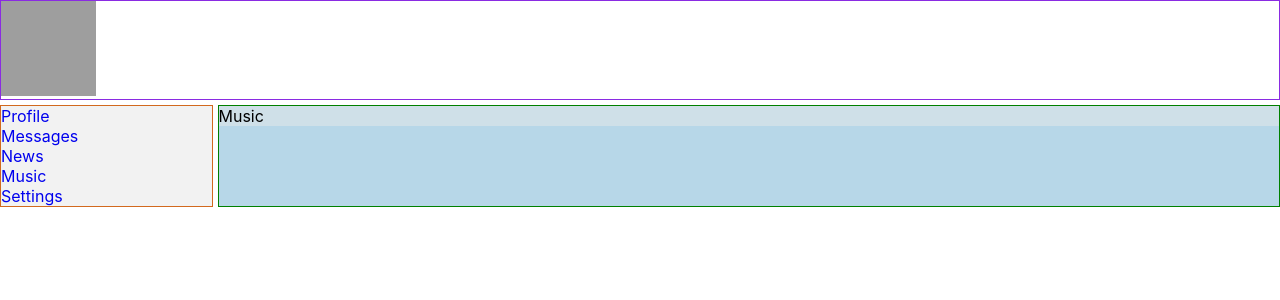
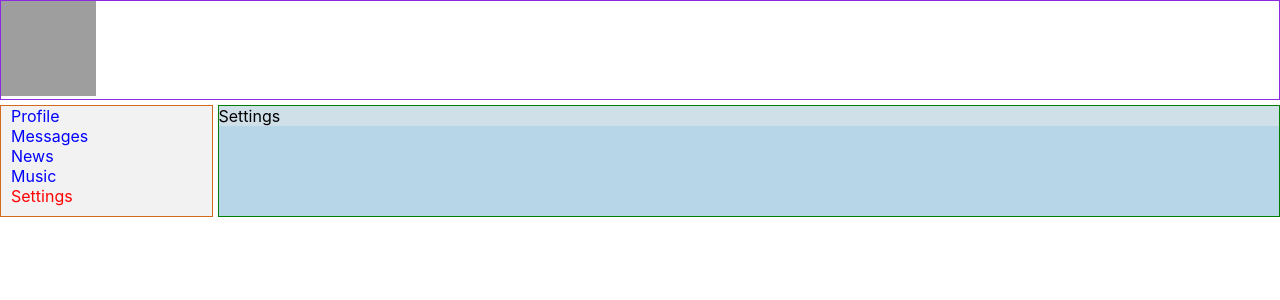
Before and after one commit to Multikus/socialNetwork_itCamasutra, a React (Create React App) app: page /settings in a window 1280 px wide. Shown: the top 300 px of the page. Built offline with nearby package versions, Linux system fonts and the light colour scheme; grey boxes are pictures that could not be loaded.

Commit message:
lesson 20 complete. Add NavLink

```diff
--- a/src/components/Navbar/NavBar.jsx
+++ b/src/components/Navbar/NavBar.jsx
@@ -1,22 +1,23 @@
 import React from 'react';
-import s from './NavBar.module.css';
+import css from './NavBar.module.css';
+import {NavLink} from 'react-router-dom';
 
 const NavBar = () => {
-  return <nav className={s.nav}>
-    <div>
-      <a href='/profile' className={s.item}>Profile</a>
+  return <nav className={css.nav}>
+    <div className={css.item}>
+      <NavLink to='/profile' activeClassName={css.active}>Profile</NavLink>
     </div>
-    <div>
-      <a href='/dialogs' className={s.item}>Messages</a>
+    <div className={css.item}>
+      <NavLink to='/dialogs' activeClassName={css.active}>Messages</NavLink>
     </div>
-    <div>
-      <a href='/news' className={s.item}>News</a>
+    <div className={css.item}>
+      <NavLink to='/news' activeClassName={css.active}>News</NavLink>
     </div>
-    <div>
-      <a href='/music' className={s.item}>Music</a>
+    <div className={css.item}>
+      <NavLink to='/music' activeClassName={css.active}>Music</NavLink>
     </div>
-    <div>
-      <a href='/settings' className={s.item}>Settings</a>
+    <div className={css.item}>
+      <NavLink to='/settings' activeClassName={css.active}>Settings</NavLink>
     </div>
   </nav>
 }
--- a/src/components/Navbar/NavBar.module.css
+++ b/src/components/Navbar/NavBar.module.css
@@ -4,10 +4,22 @@
   border: 1px solid chocolate;
 }
 
-.item {
+.item a{
   text-decoration: none;
+  color: blue;
+  margin: 10px;
+  padding-bottom: 15px;
 }
 
-.item.active {
-  color: gold;
+.item a.active {
+  color: red;
 }
+
+a:hover {
+  border-bottom: 2px solid blue;
+  padding-bottom: 1px;
+}
+
+.item:last-child {
+  padding-bottom: 10px;
+}
--- a/src/components/Settings/Settings.jsx
+++ b/src/components/Settings/Settings.jsx
@@ -4,7 +4,7 @@
 const Settings = (props) => {
     return (
         <div className={css.settings_box}>
-            Music
+            Settings
         </div>
     )
 }
```
